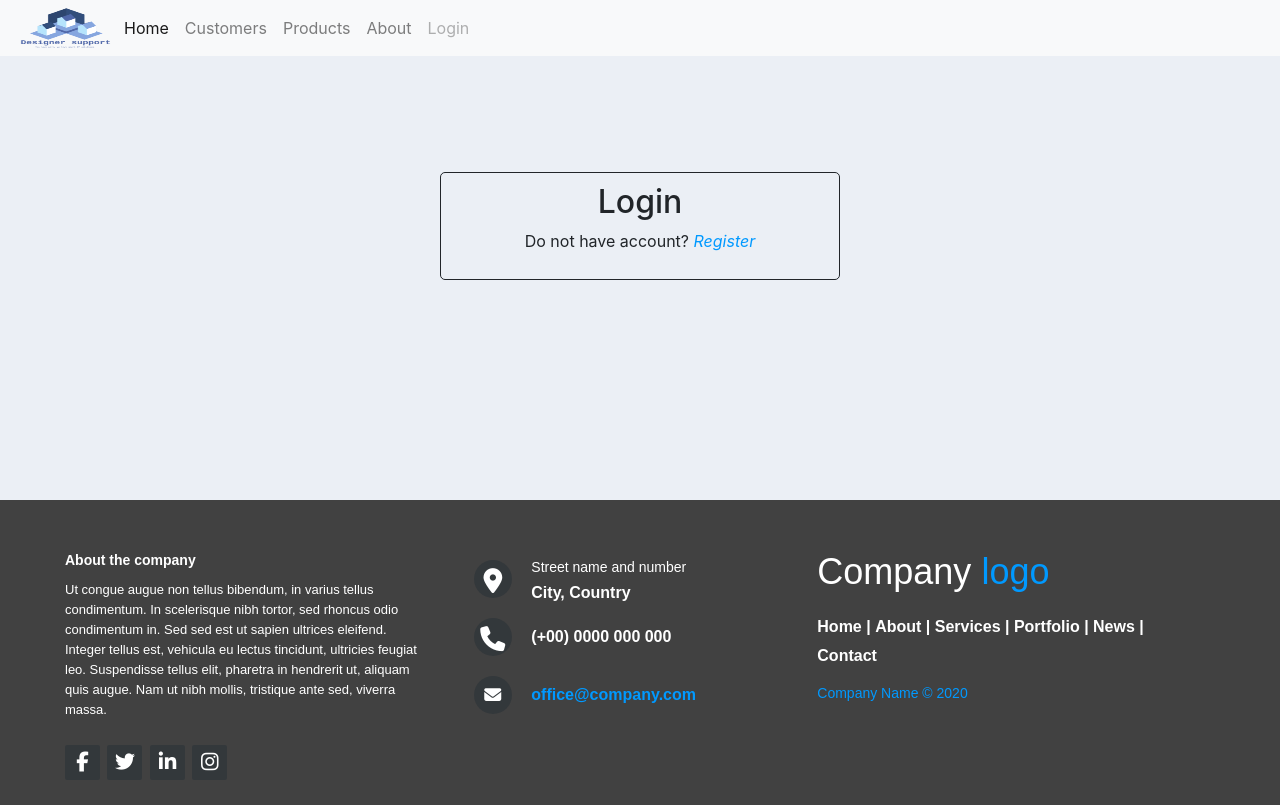
After one commit to gmdmgithub/django-blog, a Django app: page /login in a window 1280 px wide. The commit adds this page. Run offline with Django 3.2, Linux system fonts and the light colour scheme; some libraries are stand-ins or nearby versions.

Commit message:
login and register page

```diff
--- a/crm/accounts/forms.py
+++ b/crm/accounts/forms.py
@@ -1,4 +1,7 @@
 from django.forms import ModelForm
+
+from django.contrib.auth.forms import UserCreationForm
+from django.contrib.auth.models import User
 
 from .models import Order
 
--- a/crm/accounts/templates/accounts/dashboard.html
+++ b/crm/accounts/templates/accounts/dashboard.html
@@ -2,7 +2,7 @@
 
 {% block content %}
 
-{%  include 'accounts/status.html' %}
+{% include 'accounts/status.html' %}
 
 <br>
 
--- /dev/null
+++ b/crm/accounts/templates/accounts/login.html
@@ -0,0 +1,13 @@
+{% extends "accounts/index.html" %}
+
+{% block content %}
+
+<div class='login'>
+    <div class='login-content'>
+        <h2>Login</h2>
+
+        <p>Do not have account?<a href="{% url 'register' %}"> <span>Register</span></a></p>
+    </div>
+</div>
+
+{% endblock content %}
--- a/crm/accounts/templates/accounts/navbar.html
+++ b/crm/accounts/templates/accounts/navbar.html
@@ -20,7 +20,7 @@
         <a class="nav-link" href="{% url 'contact' %}">About</a>
       </li>
       <li class="nav-item">
-        <a class="nav-link disabled" href="#" tabindex="-1" aria-disabled="true">Login</a>
+        <a class="nav-link {% if not user.is_authenticated %}disabled{% endif %}" href="{% url 'login' %}" tabindex="-1" aria-disabled="true">Login</a>
       </li>
     </ul>
   </div>
--- a/crm/accounts/urls.py
+++ b/crm/accounts/urls.py
@@ -20,7 +20,12 @@ from . import views
 
 
 urlpatterns = [
+
+    path('login', views.login, name="login"),
+    path('register', views.register, name="register"),
+
     path('', views.home, name='home'),
+
     path('about/', views.contact, name='contact'),
     path('products/', views.products, name='products'),
     path('customers/<str:pk>/', views.accounts, name='customer'),
--- a/crm/accounts/views.py
+++ b/crm/accounts/views.py
@@ -1,6 +1,8 @@
 from django.shortcuts import get_object_or_404, render, redirect
 from django.http import HttpResponse
 from django.forms import inlineformset_factory
+
+from django.contrib.auth.forms import UserCreationForm
 
 from .forms import OrderForm
 
@@ -30,7 +32,9 @@ def home(request):
     return render(request,'accounts/dashboard.html', context)
 
 def contact(request):
-    return HttpResponse('Contact us!')
+    # return HttpResponse('Contact us!')
+    context = {'title':'Contact us'}
+    return render(request, 'accounts/contact.html',context)
 
 def products(request):
     products = Product.objects.all()
@@ -111,3 +115,23 @@ def delete_order(request, pk):
         return redirect('/')
     context = {'item':order}
     return render(request,'accounts/delete.html', context)
+
+def login(request):
+    context = {'title':'Login page'}
+
+    return render(request,'accounts/login.html', context)
+
+
+def register(request):
+
+    if request.method == 'POST':
+        form = UserCreationForm(request.POST)
+        if form.is_valid():
+            form.save()
+            return redirect('/login')
+
+    form = UserCreationForm()
+
+
+    context = {'title':'Register page', 'form':form}
+    return render(request,'accounts/register.html', context)
--- a/crm/static/css/main.css
+++ b/crm/static/css/main.css
@@ -1,5 +1,10 @@
 *, ::after, ::before {
   box-sizing: border-box;
+}
+
+a, a:link, a:visited{
+  text-decoration: none!important;
+  color: inherit;
 }
 
 body{
@@ -16,7 +21,7 @@ body{
 }
 
 .container-fluid{
-    min-height: 50vh;
+    min-height: 48vh;
 }
 
 .logo-img{
@@ -222,14 +227,39 @@ form select, input{
     margin: 0;
   }
 
-  @media (max-width: 767px) {
+.login{
+  display: flex;
+  align-items: center;
+  justify-content: center;
+  flex-direction: column;
+  min-height: 40vh;
+  margin-top: 10px;
+}
+
+.login-content{
+  display: flex;
+  flex-direction: column;
+  align-items: center;
+  width: 400px;
+  border: 1px solid;
+  border-radius: 5px;
+  padding: 10px;
+}
+
+.login-content p span{
+  color: #0099ff;
+  font-style: italic;
+}
+
+  @media (max-width: 900px) {
     .footer {
       font-size: 14px;
     }
     .footer .footer-left,
     .footer .footer-center,
     .footer .footer-right {
-      display: block;
+      display: flex;
+      flex-direction: column;
       width: 100%;
       margin-bottom: 20px;
       text-align: center;
```
Also changed, not shown: crm/accounts/templates/accounts/contact.html (added, +9 -0 lines), crm/accounts/templates/accounts/register.html (added, +17 -0 lines), crm/db.sqlite3.
